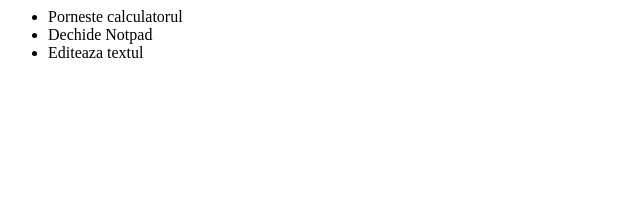
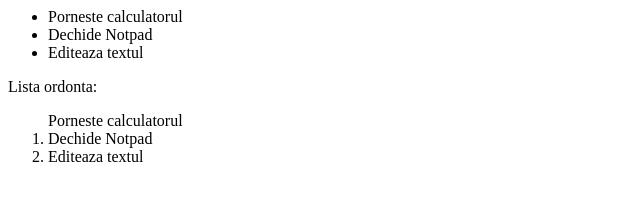
Before and after one commit to Cristiana8888/Cristiana8888.github.io, a plain HTML site: page liste.html in a window 1280 px wide. Shown: the whole page, without its empty margins (0-640 px from the left). Drawn offline with Linux system fonts and the light colour scheme.

Commit message:
liste.html

```diff
--- a/liste.html
+++ b/liste.html
@@ -8,5 +8,10 @@
       <li> Dechide Notpad</li>
       <li> Editeaza textul </li>
     </ul>
+    Lista ordonta:
+    <ol type= "1:>
+      <li> Porneste calculatorul</li>
+      <li> Dechide Notpad</li>
+      <li> Editeaza textul </li>
   </body>
 </HTML>
```
